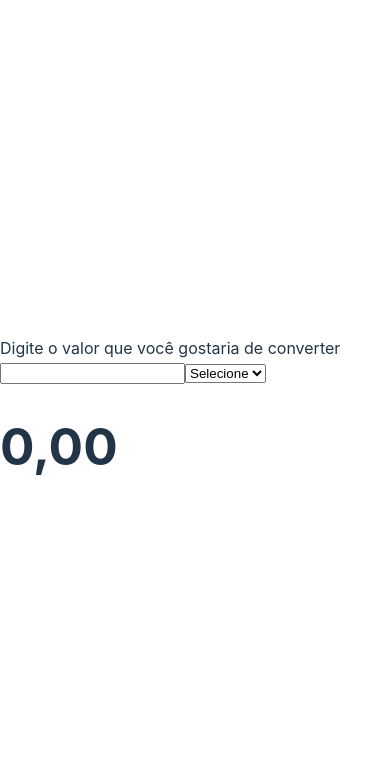
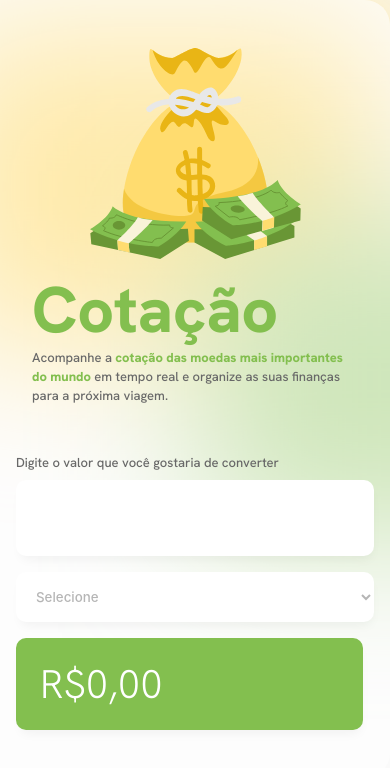
Before and after one commit to flavialbraz/cotacao-de-moedas, a React (Vite) app: page / in a window 390 px wide. Shown: the top 768 px of the page. Built offline with nearby package versions, Linux system fonts and the light colour scheme.

Commit message:
Css criado e pag estilizada

```diff
--- a/src/App.css
+++ b/src/App.css
@@ -1,13 +1,22 @@
+@import url('https://fonts.googleapis.com/css2?family=Hanken+Grotesk:ital,wght@0,100;0,200;0,300;0,500;0,800;0,900;1,700&display=swap');
+body {
+  background: #FAFAFA;
+  font-size: 13px;
+  color: #686868;
+
+  font-family: 'Hanken Grotesk', sans-serif;
+  line-height: 19px;
+}
+
+* {
+  margin: 0;
+  padding:0;
+
+  box-sizing: border-box;
+}
 :root {
-  font-family: Inter, Avenir, Helvetica, Arial, sans-serif;
-  font-size: 16px;
-  line-height: 24px;
-  font-weight: 400;
-
-  color-scheme: light dark;
-  color: rgba(255, 255, 255, 0.87);
-  background-color: #242424;
-
+  --green: #83BF4F;
+  --yellow: #FFCA28;
   font-synthesis: none;
   text-rendering: optimizeLegibility;
   -webkit-font-smoothing: antialiased;
@@ -17,54 +26,176 @@
 
 a {
   font-weight: 500;
-  color: #646cff;
+  color: var(--green);
   text-decoration: inherit;
 }
+
 a:hover {
-  color: #535bf2;
-}
-
-body {
-  margin: 0;
-  display: flex;
-  place-items: center;
-  min-width: 320px;
-  min-height: 100vh;
+  color: var(--yellow);
 }
 
 h1 {
-  font-size: 3.2em;
+  font-size: 2.5em;
   line-height: 1.1;
 }
-
-button {
-  border-radius: 8px;
-  border: 1px solid transparent;
-  padding: 0.6em 1.2em;
-  font-size: 1em;
-  font-weight: 500;
-  font-family: inherit;
-  background-color: #1a1a1a;
-  cursor: pointer;
-  transition: border-color 0.25s;
-}
-button:hover {
-  border-color: #646cff;
-}
-button:focus,
-button:focus-visible {
-  outline: 4px auto -webkit-focus-ring-color;
+.money {
+  width: 100%;
+  height: 223px;
+  background: url(../public/images/money.svg) top center no-repeat;
 }
 
-@media (prefers-color-scheme: light) {
-  :root {
-    color: #213547;
-    background-color: #ffffff;
-  }
-  a:hover {
-    color: #747bff;
-  }
-  button {
-    background-color: #f9f9f9;
-  }
+.container {
+  width: 455px;
+  padding: 0rem 5rem;
+  margin-top: 4rem;
 }
+
+.container label {
+  width: 100%;
+  display: block;
+  margin-bottom: 0.5rem;
+  font-weight: 500;
+}
+.container .resultado {
+  background: #83BF4F;
+  box-shadow: 1px 7px 11px -4px rgb(0 0 0 / 5%);
+  border-radius: 10px;
+  font-weight: 300;
+  font-size: 2.5rem;
+  line-height: 44px;
+  width: 97%;
+  display: block;
+  padding: 1.5rem 1.5rem;
+  color: #fff;
+}
+
+.container select {
+  outline-color: var(--green);
+  border: unset;
+  background: #FFFFFF;
+  box-shadow: 1px 7px 11px -4px rgb(0 0 0 / 5%);
+  border-radius: 10px;
+  padding: 1rem 1rem;
+  color: rgba(0, 0, 0, 0.29);
+  font-weight: 500;
+  font-family: Inter, sans-serif;
+  display: block;
+  width: 108%;
+  margin-bottom: 1rem;
+}
+
+.container input {
+  border: unset;
+  background: #FFFFFF;
+  box-shadow: 1px 7px 11px -4px rgb(0 0 0 / 5%);
+  border-radius: 10px;
+  font-weight: 400;
+  font-size: 2rem;
+  line-height: 44px;
+  color: rgba(0, 0, 0, 0.29);
+  outline-color: var(--green);
+  padding: 1rem 1rem;
+  margin-bottom: 1rem;
+  display: block;
+  width: 100%;
+}
+
+.container-title {
+  flex: 1;
+  padding: 2rem;
+  max-width: 421px;
+}
+
+.App {
+  max-width: 1100px;
+  display: flex;
+  justify-content: flex-start;
+  margin: 6rem auto 2rem auto;
+}
+
+.container-title h1 {
+  font-style: normal;
+  font-weight: 800;
+  font-size: 4rem;
+  line-height: 77px;
+  color: var(--green);
+  margin: 0;
+}
+
+.container-title p > strong {
+  color: var(--green);
+  font-weight: 600;
+}
+
+.App:before, .App:after {
+  position: absolute;
+  width: 441px;
+  height: 319px;
+  left: -65px;
+  top: 27px;
+  background: var(--yellow);
+  filter: blur(74.5px);
+  content: "";
+}
+
+.App:after {
+  background: var(--green);
+  left: 202px;
+  top: 221px;
+}
+
+.container-title.effect {
+  position: relative;
+  z-index: 111;
+}
+
+.effectglass {
+  background: rgba(255, 255, 255, 0.61);
+  border-radius: 0px 25px 25px 0px;
+  position: absolute;
+  left: 0px;
+  top: 0px;
+  width: 47vw;
+  height: 44vw;
+  z-index: 1;
+}
+
+
+@media (max-width: 600px) {
+
+.effectglass {
+  width: 100%;
+  height: 100%;
+}
+
+.App {
+  width: 100%;
+  display: flex;
+  flex-direction: column;
+  margin-top: 1rem;
+}
+
+.container-title, .container-title {
+  flex: unset;
+  width: 100%;
+  max-width: 100%;
+  padding: 1rem;
+}
+
+.container {
+  width: 100%;
+  margin: auto;
+  padding: 1rem;
+  position: relative;
+  z-index: 1111;
+}
+.container select {
+  width: 100%;
+}
+#root {
+  width: 100%;
+  display: block;
+  position: relative;
+  overflow: hidden;
+}
+}
--- a/src/App.jsx
+++ b/src/App.jsx
@@ -6,9 +6,15 @@ import './App.css'
 
 function App() {
   const [valor, setValor] = useState([])
-//  const url = `https://olinda.bcb.gov.br/olinda/servico/PTAX/versao/v1/odata/CotacaoDolarDia(dataCotacao=@dataCotacao)?@dataCotacao=%27${hojeDia}%27&$top=100&$skip=0&$format=json&$select=cotacaoCompra,cotacaoVenda,dataHoraCotacao`
+  const [valorRetornado, setvalorRetornado] = useState([])
+  const [codMoeda, setCodMoeda] = useState('')
+  const [inputUserValor, setInputUserValor] = useState(0)
 
-  const [inputUserValor, setInputUserValor] = useState(0)
+    const dataAtual = new Date();
+    const dia = dataAtual.getDate()
+    const mes = (dataAtual.getMonth() + 1)
+    const ano = dataAtual.getFullYear();
+    const dataHoje = `-${mes}-${dia}-${ano}`;
 
 
     const moedasCotacao = [
@@ -16,7 +22,7 @@ function App() {
       {
         simbolo: "AUD",
         nomeFormatado: "Dólar australiano",
-        valor: 4.2345345340,
+        valor: 3.4566,
         },
         {
         simbolo: "CAD",
@@ -24,19 +30,19 @@ function App() {
         valor: 3.20,
         },
         {
-        simbolo: "CHF",
-        nomeFormatado: "Franco suíço",
-        valor: 2.20,
+        simbolo: "USD",
+        nomeFormatado: "Dólar americano",
+        valor: 5.1854,
         },
         {
         simbolo: "DKK",
         nomeFormatado: "Coroa dinamarquesa",
-        valor: 1.20,
+        valor: 3.81,
         },
         {
         simbolo: "EUR",
         nomeFormatado: "Euro",
-        valor: 1.20,
+        valor: 5.5162,
         }
   ]
 
@@ -44,19 +50,44 @@ function App() {
       for (const moeda of moedasCotacao) {
           if (moeda.simbolo === selectedOption) {
               setValor(moeda.valor);
+              setCodMoeda(selectedOption)
               break;
           }
       }
     }
+
+
 
 const valorFormatado = Number(valor).toFixed(2);
 const total = valorFormatado * inputUserValor;
 
 const totalExibido = total.toLocaleString('pt-BR', { minimumFractionDigits: 2 });
 
+// useEffect(() => {
+//     fetch(`https://olinda.bcb.gov.br/olinda/servico/PTAX/versao/v1/odata/CotacaoMoedaAberturaOuIntermediario(codigoMoeda=@codigoMoeda,dataCotacao=@dataCotacao)?@codigoMoeda=%27${codMoeda}%27&@dataCotacao=%27${dataHoje}%27&$format=json&$select=cotacaoCompra`)
+//       .then(response => response.json())
+//       .then(data => {
+//         setvalorRetornado(data.results)
+
+//       })
+//   }, [])
+
+// let url = `https://olinda.bcb.gov.br/olinda/servico/PTAX/versao/v1/odata/CotacaoMoedaAberturaOuIntermediario(codigoMoeda=@codigoMoeda,dataCotacao=@dataCotacao)?@codigoMoeda=%27${codMoeda}%27&@dataCotacao=%27${dataHoje}%27&$format=json&$select=cotacaoCompra`
+
+
 
   return (
     <div className="App">
+
+<div className="container-title">
+<div className="effectglass"> </div>
+      <div className="container-title effect">
+      <div className="money"> </div>
+        <h1> Cotação </h1>
+        <p> Acompanhe a <strong> cotação das moedas mais importantes do mundo </strong> em tempo real e organize as suas finanças para a próxima viagem. </p>
+      </div>
+  </div>
+         <div className="container">
       <label
       htmlFor="inputValorUsuario">
        Digite o valor que você gostaria de converter
@@ -87,8 +118,9 @@ const totalExibido = total.toLocaleString('pt-BR', { minimumFractionDigits: 2 })
                 )
           })}
         </select>
-          <h1> {totalExibido} </h1>
+        <div className="resultado">  R${totalExibido}  </div>
 
+     </div>
      </div>
   )
 }
```
Also changed, not shown: public/images/money.svg (added).
